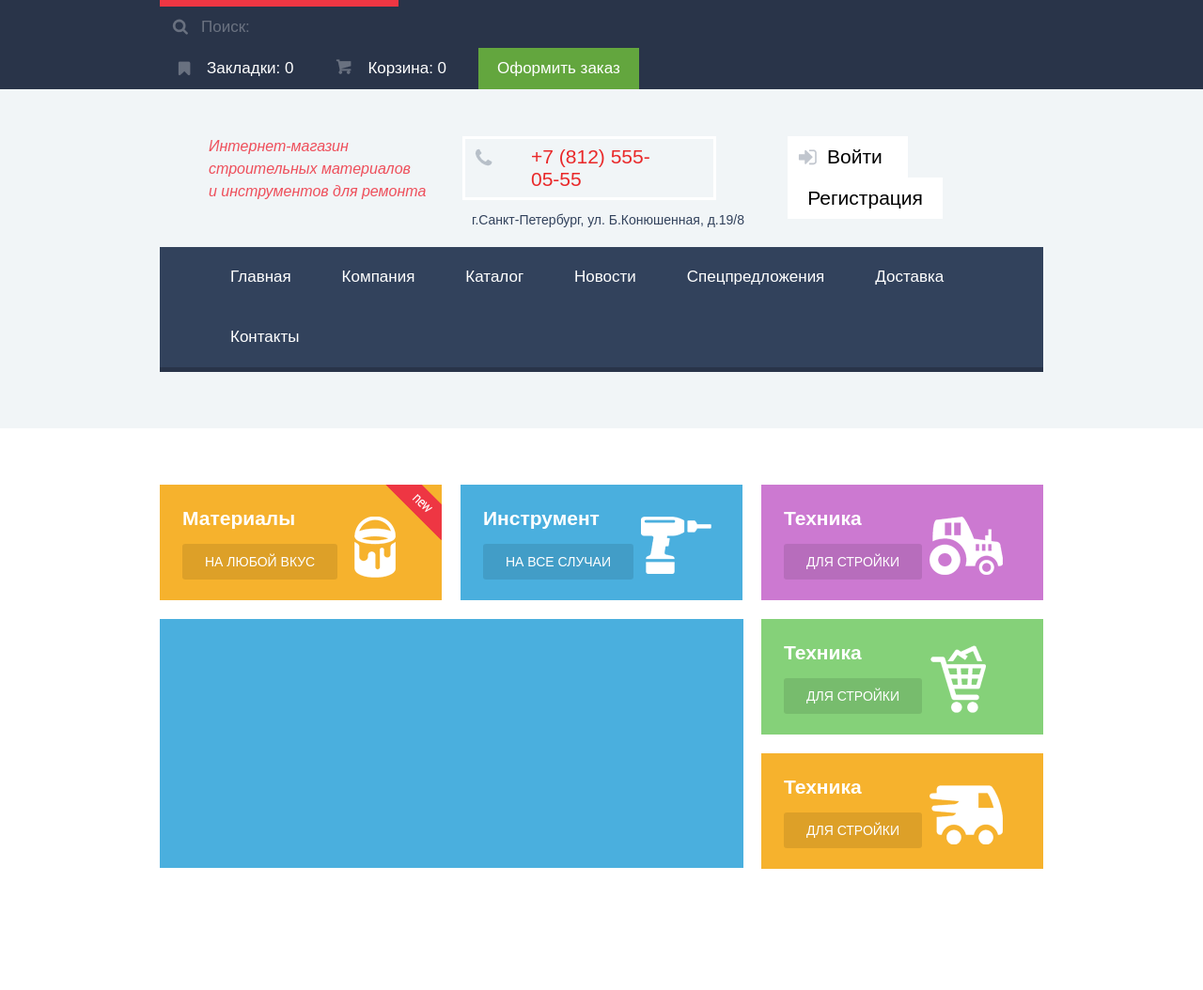
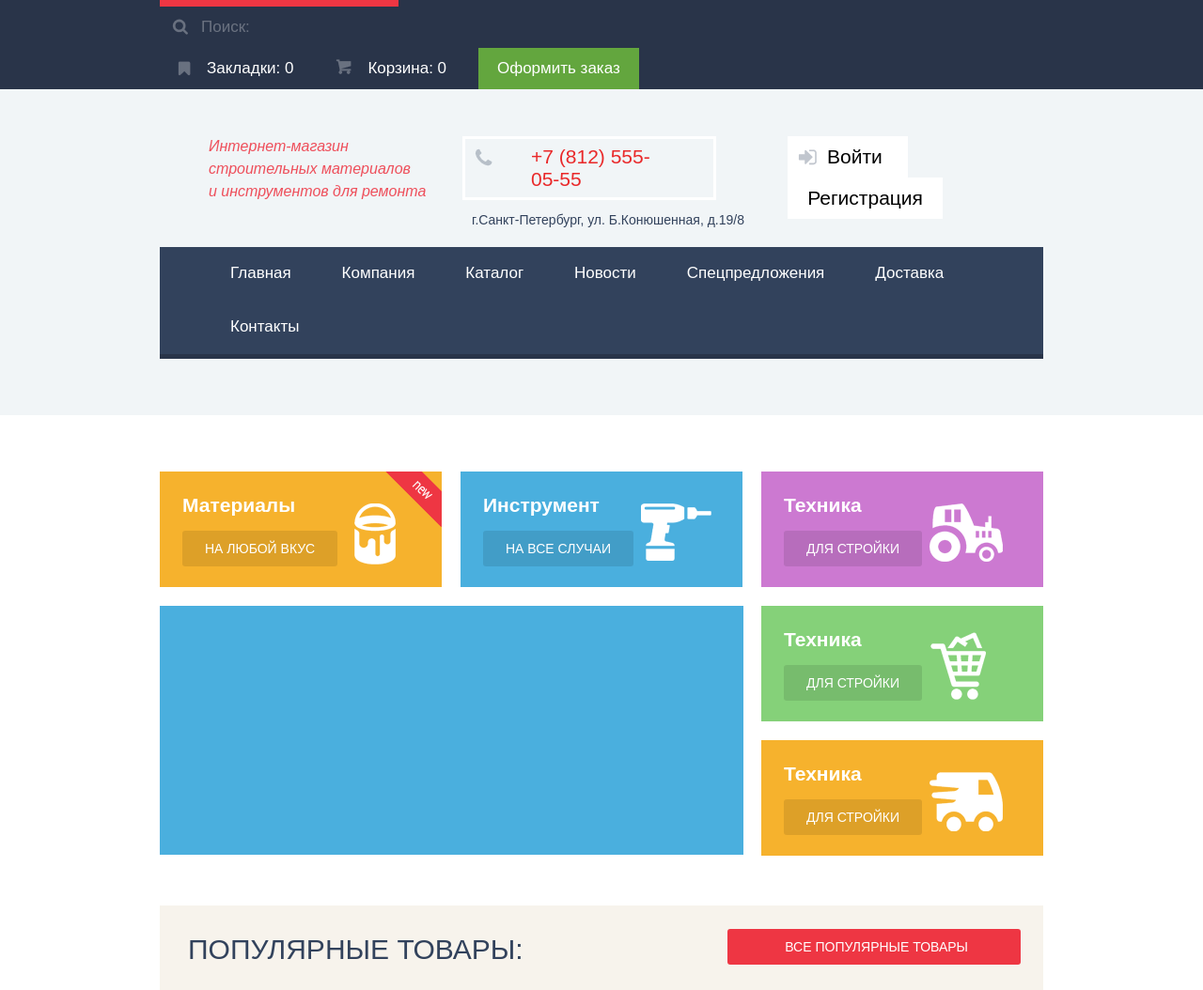
Before and after one commit to PrinceTulip/Technomart, a plain HTML site: page index.html in a window 1280 px wide. Shown: the part 37-1091 px from the top of the page at 94% size. Before the commit the page ends 982 px from the top, so only its background shows below. Drawn offline with Linux system fonts and the light colour scheme; a web font is replaced by a local one.

Commit message:
does offers, starting other content

```diff
--- a/css/style.css
+++ b/css/style.css
@@ -395,7 +395,7 @@ input:-ms-input-placeholder {
   display: block;
   font-size: 17px;
   color: #ffffff;
-  padding: 20px 25px;
+  padding: 16.5px 25px;
   text-align: center;
 }
 
@@ -485,8 +485,6 @@ input:-ms-input-placeholder {
   top: 34px;
 }
 
-
-
 .category:nth-child(2) {
   background: #4aafde;
 }
@@ -512,3 +510,36 @@ input:-ms-input-placeholder {
   height: 265px;
   background: #4aafde;
 }
+
+.popular-goods {
+  background: #f7f3ec;
+  padding: 25px 24px 26px 30px;
+}
+
+.popular-goods h1 {
+  display: inline-block;
+  text-transform: uppercase;
+  color: #32425c;
+  font-weight: normal;
+  font-size: 30px;
+  text-align: center;
+  margin: 0;
+  padding-top: 10px;
+}
+
+.btn {
+  display: inline-block;
+  float: right;
+  font-size: 14px;
+  text-transform: uppercase;
+  background: #ee3643;
+  padding: 7px 56px 7px 61px;
+  border-radius: 3px;
+  font-weight: normal;
+}
+
+.btn:active {
+  background: #ba2732;
+
+
+}
--- a/index.html
+++ b/index.html
@@ -75,7 +75,7 @@
 </header>
 <main class="main-content">
   <div class="container clearfix">
-    <div class="offers">
+    <div class="offers clearfix">
       <div class="category">
         <h2>Материалы</h2>
         <a href="#">На любой вкус</a>
@@ -104,7 +104,10 @@
         <a href="#">Для стройки</a>
         <img class="courier" src="images/courier.png" width="78" height="63" alt="img-category">
       </div>
-
+    </div>
+    <div class="popular-goods clearfix">
+      <h1>Популярные товары:</h1>
+      <a class="btn" href="#">Все популярные товары</a>
     </div>
   </div>
 </main>
```
